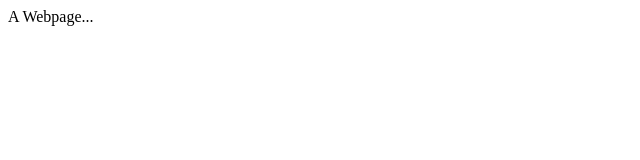
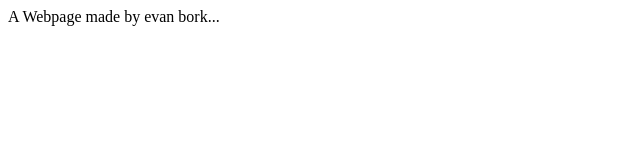
Before and after one commit to evanmbork/evanmbork.github.io, a plain HTML site: page index.html in a window 1280 px wide. Shown: the whole page, without its empty margins (0-640 px from the left). Drawn offline with Linux system fonts and the light colour scheme.

Commit message:
Add text to index.html

```diff
--- a/index.html
+++ b/index.html
@@ -4,6 +4,6 @@
         <title>evanbork.me</title>
     </head>
     <body>
-        A Webpage...
+        A Webpage made by evan bork...
     </body>
 </html>
```
